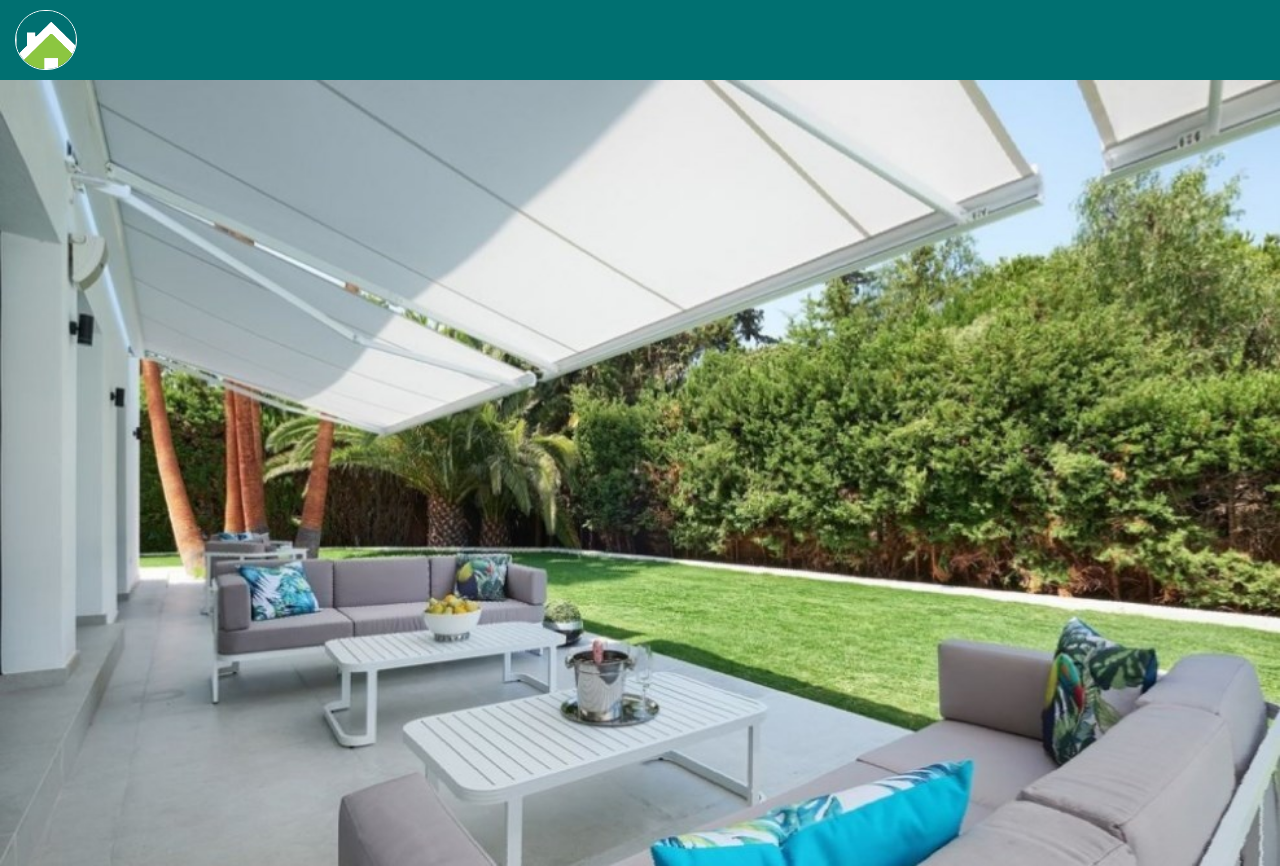
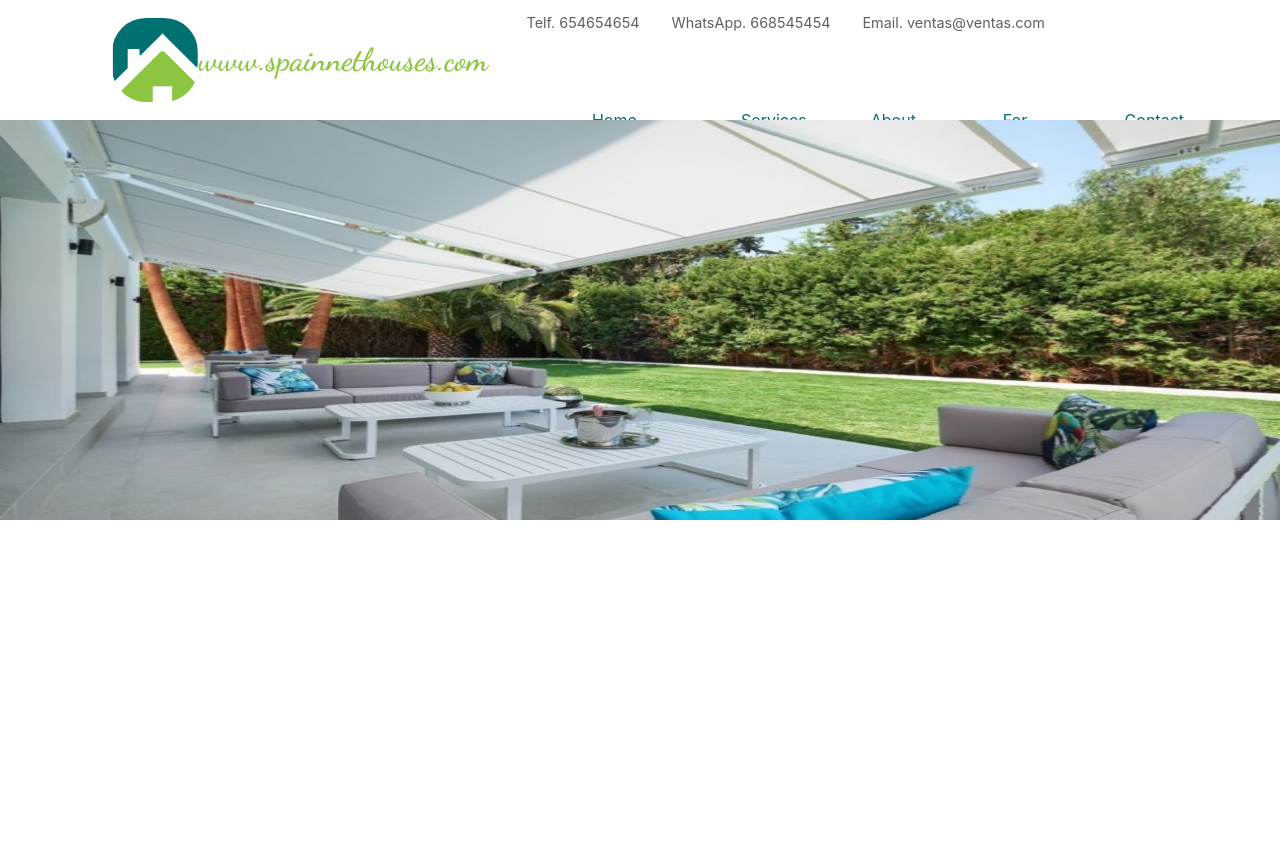
Before and after one commit to MarcosIraola/spainnethouses, a React (Create React App) app: page / in a window 1280 px wide. After the commit the page ends 800 px from the top, so only its background shows below. Built offline with nearby package versions, Linux system fonts and the light colour scheme.

Commit message:
navbar + ajuste header

```diff
--- a/public/index.html
+++ b/public/index.html
@@ -1,5 +1,5 @@
 <!DOCTYPE html>
-<html lang="en">
+<html lang="es">
   <head>
     <meta charset="utf-8" />
     <link rel="icon" href="%PUBLIC_URL%/logo.png" />
--- a/src/components/navbar/navbar.module.css
+++ b/src/components/navbar/navbar.module.css
@@ -1,13 +1,71 @@
+@import url('https://fonts.googleapis.com/css2?family=Dancing+Script:wght@600&display=swap');
+
 .container {
     width: 100%;
-    height: 80px;
-    background-color: #007071;
+    height: 15vh;
+    background-color: white;
+    min-height: 10vh;
     display: flex;
+    justify-content: center;
 }
-
+.container_interno {
+    display: flex;
+    width: 85%;
+    flex-direction: row;
+}
+.div_logo {
+    display: flex;
+    width: 35vw;
+    height: auto;
+    align-items: center;
+    justify-content: space-between;
+}
 .logo {
-    width: 60px;
+    height: 70%;
     margin: auto 0 auto 15px;
     border-radius: 35px;
     border: 1px solid white;
 }
+.title {
+    font-size: 2rem;
+    color: #8CC640;
+    font-family: 'Dancing Script', cursive;
+}
+.div_menu {
+    display: flex;
+    flex-direction: column;
+    width: 80vw;
+    margin: 0%;
+
+}
+.div_navlink {
+    height: 70%;
+    display: flex;
+    flex-direction: row;
+
+    }
+.ul_list {
+    height: 50%;
+    list-style: none;
+    display: flex;
+    flex-direction: row;
+}
+.ul_list > li {
+    color: #007071;
+    margin-left: 4rem;
+    margin-top: 3rem;
+}
+.ul_list > li:hover {
+    cursor: pointer;
+}
+.div_contact {
+    width: 80%;
+    font-size: 0.9rem;
+    display: flex;
+    flex-direction: row;
+    justify-content: flex-end;
+}
+.div_contact > p {
+    margin-left: 2rem;
+    color: rgb(95, 95, 95);
+}
--- a/src/components/navbar/navbar.view.js
+++ b/src/components/navbar/navbar.view.js
@@ -7,7 +7,31 @@ const NavBar = () => {
 
     return (
         <div className={styles.container}>
-            <img className={styles.logo} src={logo} alt='Spainnethouses'/>
+            <div className={styles.container_interno}>
+
+                <div className={styles.div_logo}>
+                    <img className={styles.logo} src={logo} alt='Spainnethouses' />
+                    <h4 className={styles.title}>www.spainnethouses.com</h4>
+                </div>
+                <div className={styles.div_menu}>
+                    <div className={styles.div_contact}>
+                        <p>Telf. 654654654</p>
+                        <p>WhatsApp.  668545454</p>
+                        <p>Email. ventas@ventas.com</p>
+                    </div>
+                    <div className={styles.div_navlink}>
+                        <ul className={styles.ul_list}>
+                            <li>Home Page</li>
+                            <li>Services</li>
+                            <li>About Us</li>
+                            <li>For sale</li>
+                            <li>Contact</li>
+
+                        </ul>
+                    </div>
+                </div>
+
+            </div>
 
         </div>
     );
--- a/src/pages/landing/landing.module.css
+++ b/src/pages/landing/landing.module.css
@@ -5,5 +5,5 @@
 }
 
 .background_img {
-    width: 100%;
+    height: 50vh;
 }
```
